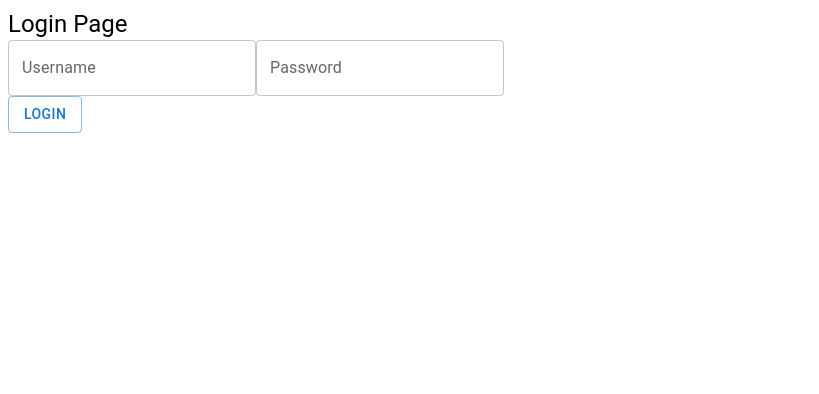
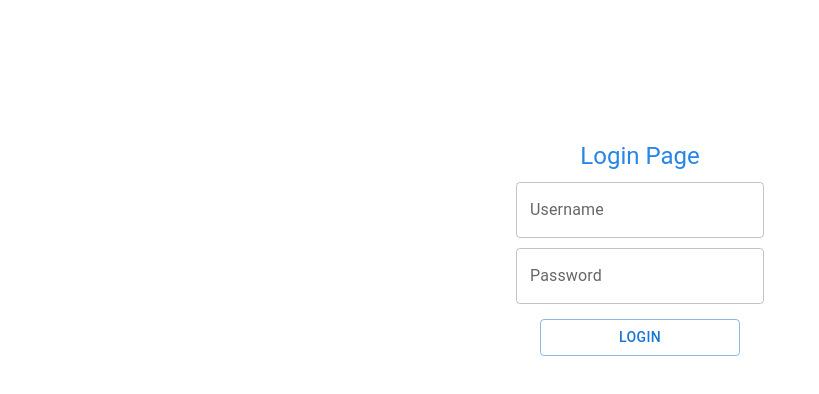
Before and after one commit to crisaguilar/entregas-master-frontend, a React app in the folder Entrega4_react/: page / in a window 1280 px wide. Shown: the top 394 px of the page, without its empty margins (0-819 px from the left). Built offline with nearby package versions, Linux system fonts and the light colour scheme.

Commit message:
css changed

```diff
--- a/Entrega4_react/src/Detail.tsx
+++ b/Entrega4_react/src/Detail/Detail.tsx
@@ -1,7 +1,8 @@
 import React from "react";
 import { useNavigate, useParams } from "react-router-dom";
 import { Avatar, Button, Typography } from "@mui/material";
-import { fetchMember, MemberEntity } from "./getAPI";
+import { fetchMember, MemberEntity } from "../getAPI";
+import './detail.css';
 
 const defaultMemeberDetail = (): MemberEntity => ({
   id: "",
@@ -35,7 +36,7 @@ export const Detail: React.FC = () => {
   };
 
   return (
-    <>
+    <div className="detail-container">
       {isError ? (
         <Typography>I'm sorry, this Eemployee doesn't exist</Typography>
       ) : (
@@ -58,6 +59,6 @@ export const Detail: React.FC = () => {
       <Button onClick={goBack} variant="outlined" type="submit">
         Back
       </Button>
-    </>
+    </div>
   );
 };
--- /dev/null
+++ b/Entrega4_react/src/Detail/detail.css
@@ -0,0 +1,22 @@
+.detail-container {
+  display: flex;
+  flex-direction: column;
+  align-items: flex-start;
+  justify-content: center;
+  text-align: center;
+  padding: 15px;
+}
+
+.detail-container .MuiTypography-root {
+  margin-bottom: 10px;
+}
+
+.detail-container .MuiAvatar-root {
+  width: 100px;
+  height: 100px;
+  margin-bottom: 10px;
+}
+
+.detail-container .MuiButton-root {
+  margin-top: 5px;
+}
--- a/Entrega4_react/src/Login.tsx
+++ b/Entrega4_react/src/Login/Login.tsx
@@ -2,6 +2,7 @@ import React from "react";
 import { useNavigate } from "react-router-dom";
 import { Button, Typography } from "@mui/material";
 import TextField from "@mui/material/TextField";
+import './login.css';
 
 export const Login: React.FC = () => {
   const navigate = useNavigate();
@@ -19,10 +20,9 @@ export const Login: React.FC = () => {
   };
 
   return (
-    <>
-      <form onSubmit={handleNavigation}>
+    <form onSubmit={handleNavigation} className="login-container">
       <Typography variant="h5">Login Page</Typography>
-        <div>
+      <div className="inputs-container">
         <TextField
           value={username}
           onChange={(e) => setUsername(e.target.value)}
@@ -35,10 +35,9 @@ export const Login: React.FC = () => {
           label="Password"
         />
       </div>
-        <Button variant="outlined" type="submit">
+      <Button variant="outlined" type="submit" className="button">
         Login
       </Button>
     </form>
-    </>
   );
 };
--- /dev/null
+++ b/Entrega4_react/src/Login/login.css
@@ -0,0 +1,24 @@
+.login-container {
+  display: flex;
+  flex-direction: column;
+  align-items: center;
+  justify-content: center;
+  height: 60vh;
+  }
+
+  .login-container .MuiTypography-root {
+    margin-bottom: 10px;
+    color: rgb(39, 134, 229);
+  }
+
+
+  .login-container div {
+    display: flex;
+    flex-direction: column;
+    align-items: center;
+    margin-bottom: 5px;
+  }
+
+  .MuiButton-root {
+    width: 200px;
+  }
--- a/Entrega4_react/src/app.tsx
+++ b/Entrega4_react/src/app.tsx
@@ -1,8 +1,8 @@
 import React from "react";
 import { BrowserRouter as Router, Routes, Route } from "react-router-dom";
-import { Login } from "./Login";
+import { Login } from "./Login/Login";
 import { ListContainer } from "./list/ListContainer";
-import { Detail } from "./Detail";
+import { Detail } from "./Detail/Detail";
 
 export const App = () => {
   return (
--- a/Entrega4_react/src/list/components/MemberList.tsx
+++ b/Entrega4_react/src/list/components/MemberList.tsx
@@ -1,6 +1,7 @@
 import React from "react";
 import { Link } from "react-router-dom";
 import { Avatar, Box, Typography } from "@mui/material";
+import './memberList.css';
 
 interface MemberEntity {
   id: string;
--- a/Entrega4_react/src/list/components/SearchBar.tsx
+++ b/Entrega4_react/src/list/components/SearchBar.tsx
@@ -1,7 +1,8 @@
 import React from "react";
-import { useNavigate, useParams } from "react-router-dom";
+import { useNavigate } from "react-router-dom";
 import TextField from "@mui/material/TextField";
 import { Button } from "@mui/material";
+import './searchBar.css';
 
 interface Props {
   organization: string;
@@ -17,7 +18,7 @@ export const SearchBar: React.FC<Props> = ({
   const navigate = useNavigate();
 
   return (
-    <>
+    <div className="search container">
       <TextField
         type="text"
         value={organization}
@@ -36,6 +37,6 @@ export const SearchBar: React.FC<Props> = ({
       >
         Search
       </Button>
-    </>
+    </div>
   );
 };
--- /dev/null
+++ b/Entrega4_react/src/list/components/memberList.css
@@ -0,0 +1,40 @@
+.member-list-container {
+  display: grid;
+  grid-template-columns: 80px 1fr 3fr;
+  grid-template-rows: 20px;
+  grid-auto-rows: 70px;
+  gap: 20px 5px;
+  padding: 20px;
+  font-family: Raleway, Arial;
+}
+
+.member-list-container .MuiBox-root {
+  background-color: #1980ee;
+  color: white;
+  padding: 12px 10px;
+  border-radius: 5px;
+  display: flex;
+  align-items: center;
+}
+.member-list-container .MuiAvatar-root {
+  width: 75px;
+  height: 75px;
+}
+
+.member-list-container .MuiTypography-root,
+.member-list-container a {
+  font-size: 16px;
+  background-color: #d6f2ed;
+  border-radius: 5px;
+  padding: 12px 10px;
+}
+
+.member-list-container a {
+  color: #1271d6;
+  text-decoration: none;
+  transition: color 0.3s ease;
+}
+
+.member-list-container a:hover {
+  color: #1271d6;
+}
--- /dev/null
+++ b/Entrega4_react/src/list/components/searchBar.css
@@ -0,0 +1,13 @@
+.search.container {
+  display: flex;
+  align-items: baseline;
+  padding: 10px;
+}
+
+.search.container .MuiButton-root {
+  margin-left: 5px;
+}
+
+.search.container .MuiInputBase-root {
+  flex: 1;
+}
--- a/Entrega4_react/src/styles.css
+++ /dev/null
@@ -1,17 +0,0 @@
-.member-list-container {
-  display: grid;
-  grid-template-columns: 80px 1fr 3fr;
-  grid-template-rows: 20px;
-  grid-auto-rows: 80px;
-  grid-gap: 10px 5px;
-}
-
-.list-header {
-  background-color: #2f4858;
-  color: white;
-  font-weight: bold;
-}
-
-.member-list-container > img {
-  width: 80px;
-}
--- a/Entrega4_react/tsconfig.json
+++ b/Entrega4_react/tsconfig.json
@@ -13,6 +13,6 @@
     "skipLibCheck": true,
     "esModuleInterop": true
   },
-  "include": ["src/**/*", "src/Detail.tsx"],
+  "include": ["src/**/*", "src/Detail/Detail.tsx"],
   "exclude": ["node_modules"]
 }
--- a/Entrega4_react/webpack.config.js
+++ b/Entrega4_react/webpack.config.js
@@ -8,7 +8,7 @@ module.exports = {
     extensions: [".js", ".ts", ".tsx"],
   },
   entry: {
-    app: ["./index.tsx", "./styles.css"],
+    app: ["./index.tsx"],
   },
   devtool: "eval-source-map",
   stats: "errors-only",
```
Lines whose indentation alone changed are shown as unchanged.
